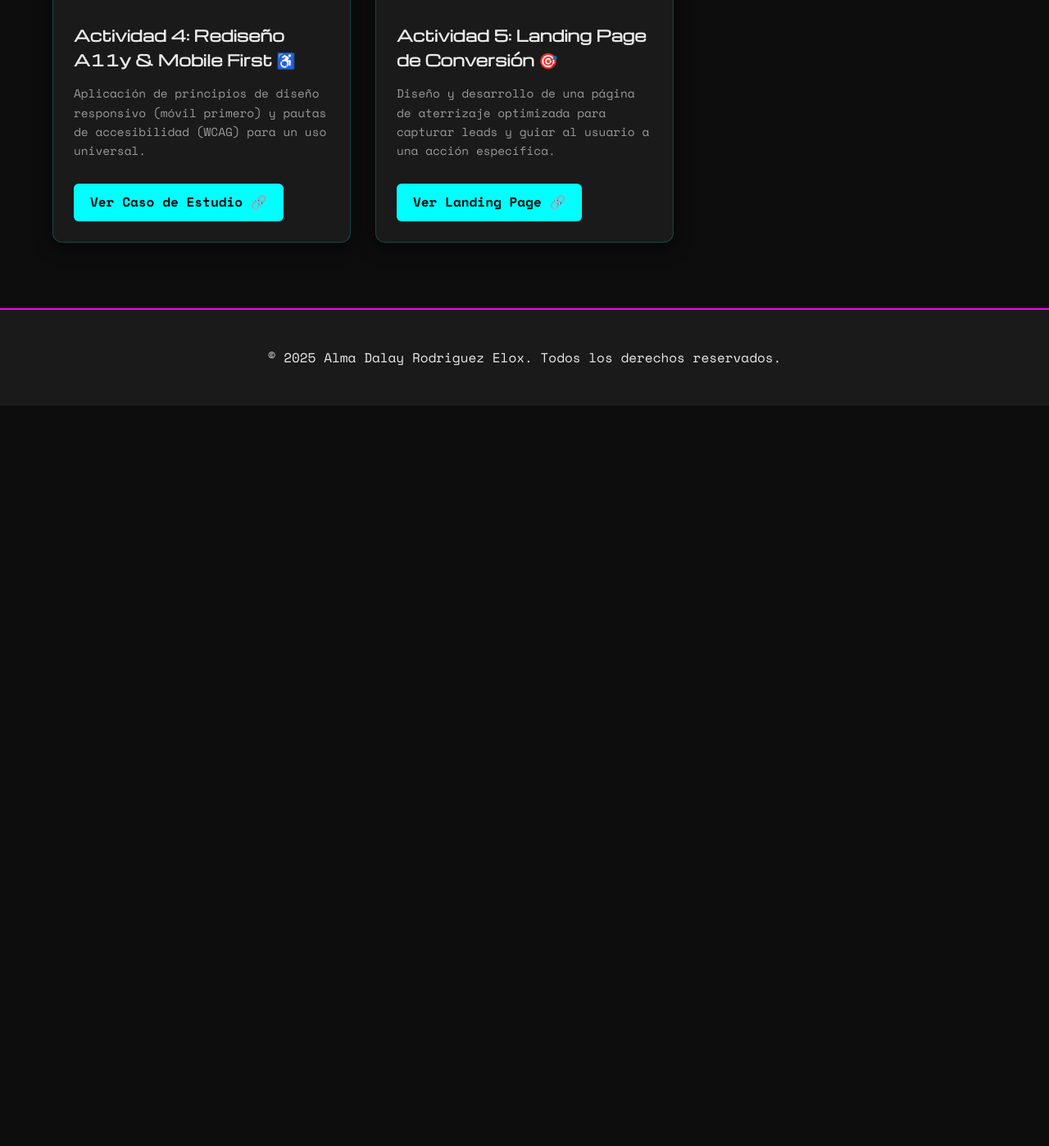
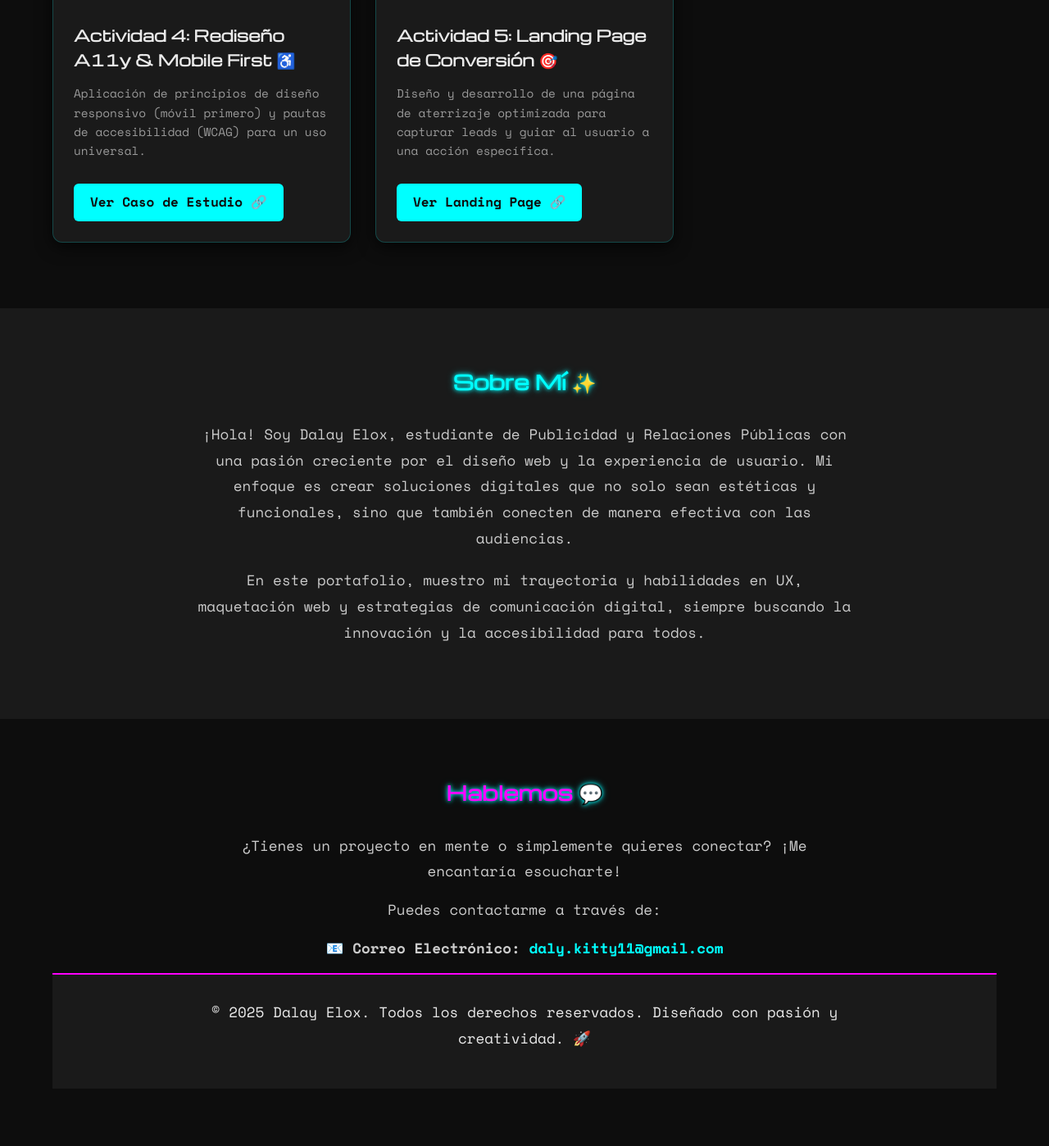
Before and after one commit to dalyeloxx/Portafolio-Dalay-Elox, a plain HTML site: page index.html in a window 1280 px wide. Shown: the part 1573-2971 px from the top of the page at 82% size. Before the commit the page ends 2068 px from the top, so only its background shows below. Drawn offline with nearby package versions, Linux system fonts and the light colour scheme.

Commit message:
Update index.html

```diff
--- a/index.html
+++ b/index.html
@@ -76,9 +76,25 @@
     </div>
 </section>
 
-    <footer>
-        <p>&copy; 2025 Alma Dalay Rodriguez Elox. Todos los derechos reservados.</p>
-    </footer>
+    <section id="sobre-mi">
+            <h2>Sobre Mí ✨</h2>
+            <p>¡Hola! Soy Dalay Elox, estudiante de Publicidad y Relaciones Públicas con una pasión creciente por el diseño web y la experiencia de usuario. Mi enfoque es crear soluciones digitales que no solo sean estéticas y funcionales, sino que también conecten de manera efectiva con las audiencias.</p>
+            <p>En este portafolio, muestro mi trayectoria y habilidades en UX, maquetación web y estrategias de comunicación digital, siempre buscando la innovación y la accesibilidad para todos.</p>
+            </section>
+
+        <section id="contacto">
+            <h2>Hablemos 💬</h2>
+            <p>¿Tienes un proyecto en mente o simplemente quieres conectar? ¡Me encantaría escucharte!</p>
+            <p>Puedes contactarme a través de:</p>
+            <p>
+                <strong>📧 Correo Electrónico:</strong> <a href="mailto:daly.kitty11@gamil.com" class="contact-link">daly.kitty11@gmail.com</a><br>
+
+        <footer>
+            <p>&copy; 2025 Dalay Elox. Todos los derechos reservados. Diseñado con pasión y creatividad. 🚀</p>
+        </footer>
+
+    </body>
+</html>
 
 </body>
 
```
